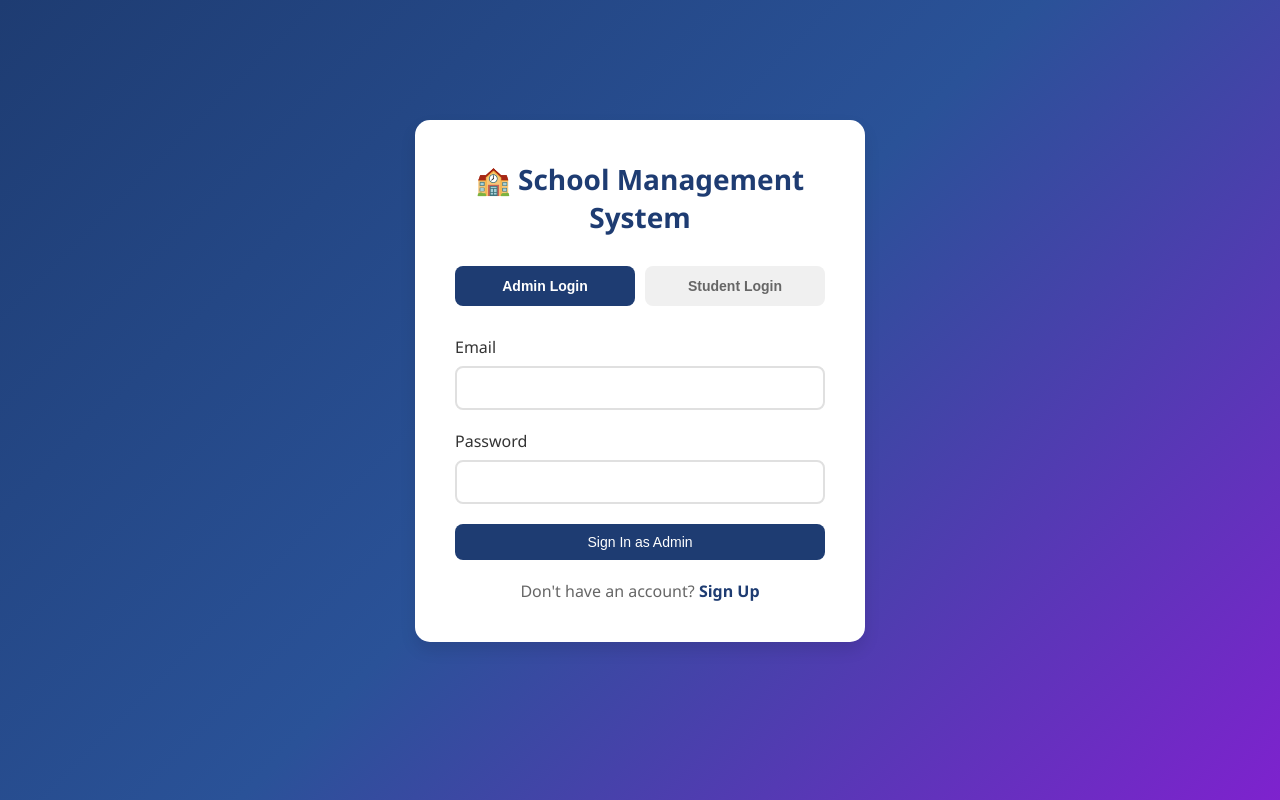
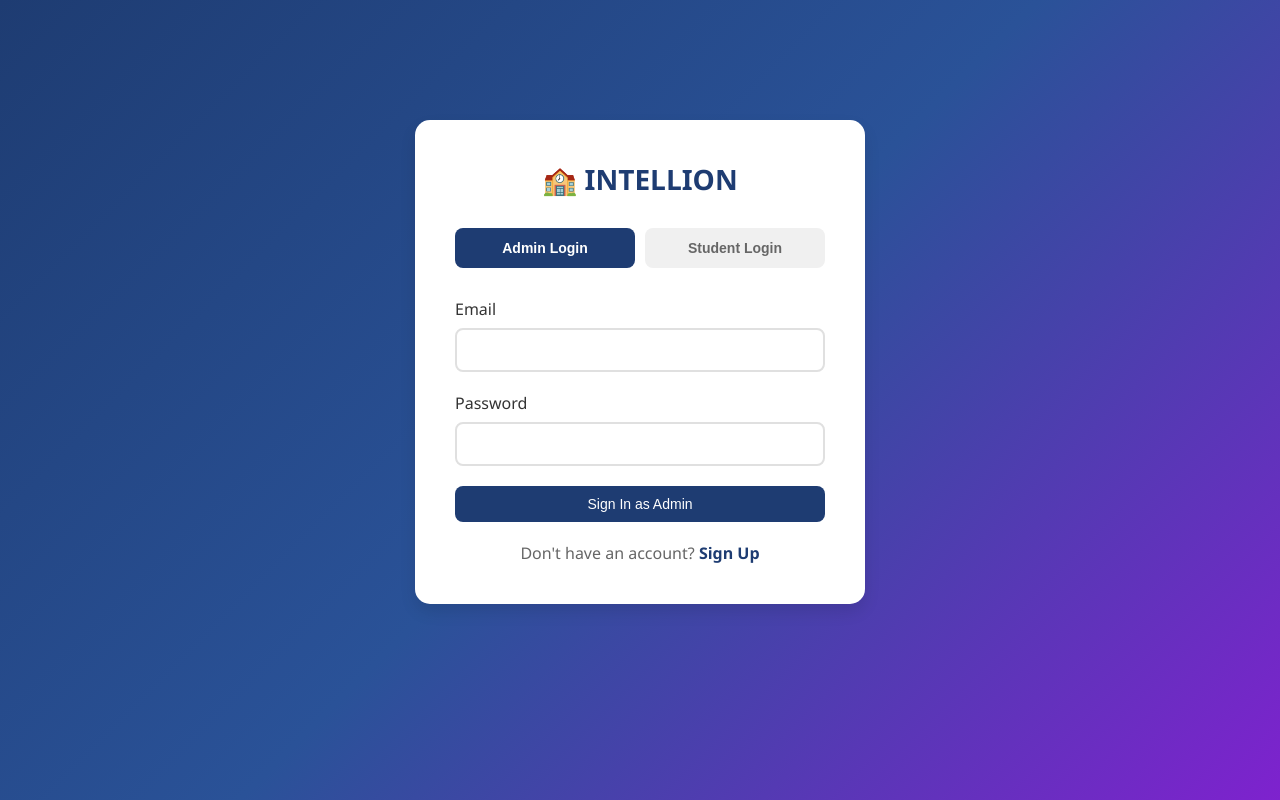
Before and after one commit to kajaridhara-stack/OSMS, a plain HTML site: page schoolFrontend/index.html in a window 1280 px wide. Drawn offline with Linux system fonts and the light colour scheme.

Commit message:
Updated system name to Intellion

```diff
--- a/schoolFrontend/index.html
+++ b/schoolFrontend/index.html
@@ -4,7 +4,7 @@
 <head>
     <meta charset="UTF-8">
     <meta name="viewport" content="width=device-width, initial-scale=1.0">
-    <title>School Management System</title>
+    <title>INTELLION</title>
     <style>
         * {
             margin: 0;
@@ -473,7 +473,7 @@
     <!-- Auth Container -->
 
     <div id="authContainer" class="auth-container">
-        <h2>🏫 School Management System</h2>
+        <h2>🏫 INTELLION</h2>
 
         <!-- Auth Type Tabs -->
         <div class="auth-tabs">
@@ -543,7 +543,7 @@
     <div id="mainApp" class="container hidden">
         <!-- Header -->
         <header>
-            <h1>🏫 School Management System</h1>
+            <h1>🏫 INTELLION</h1>
             <div class="user-info">
                 <span>Welcome, <strong id="username"></strong></span>
                 <span class="role-badge" id="userRole"></span>
```
